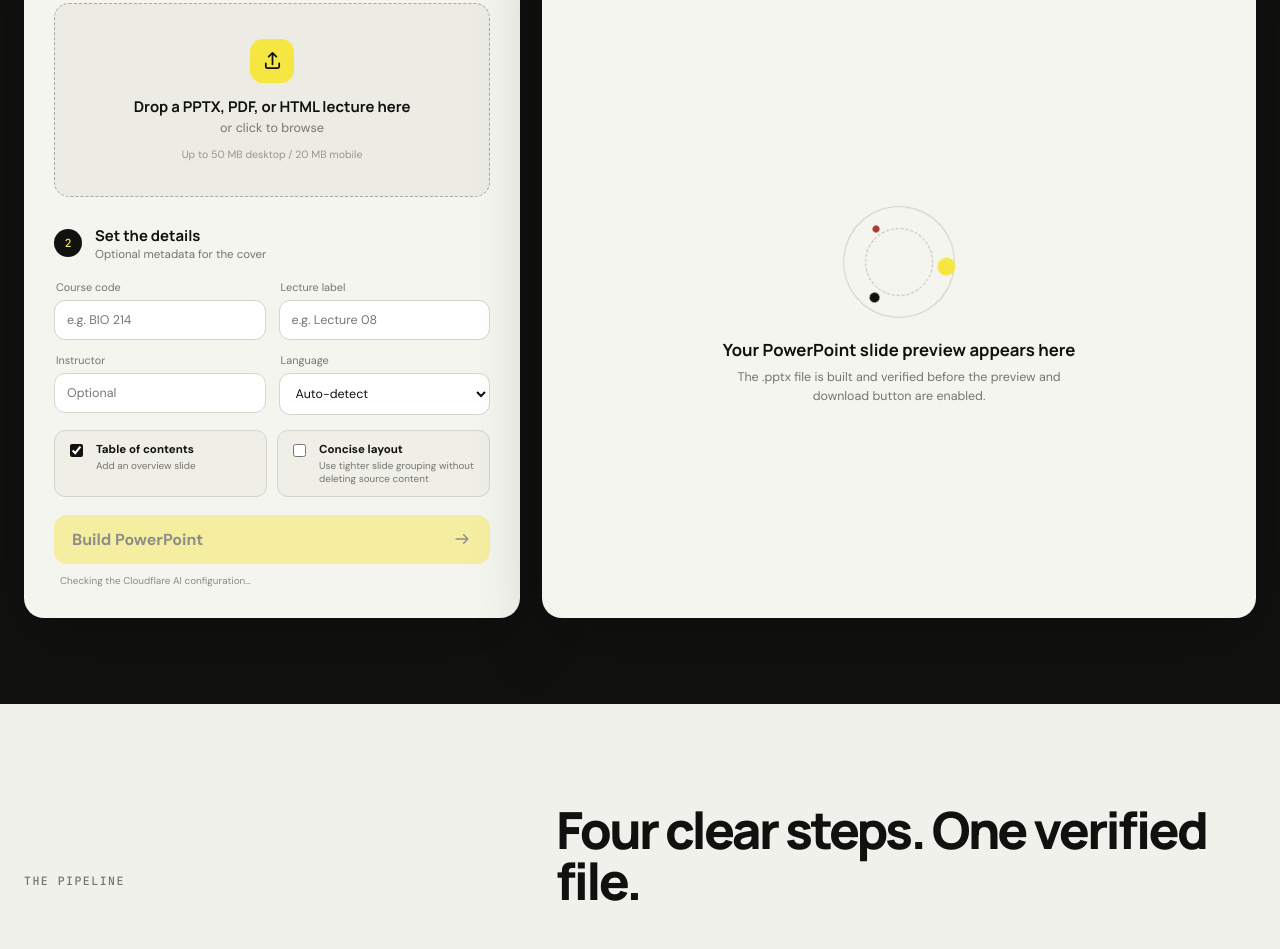
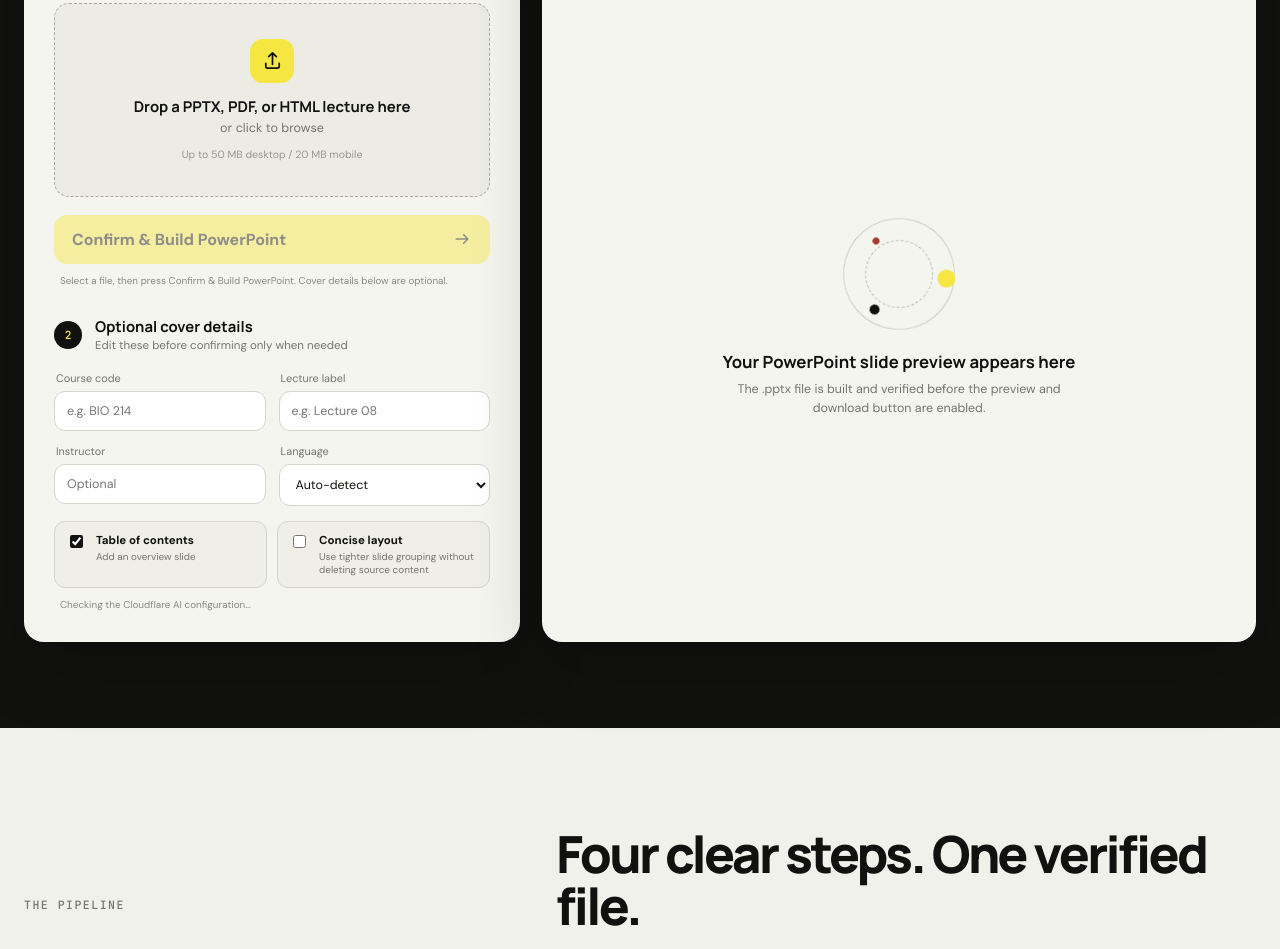
Before and after one commit to hatemkhaleefah3-ui/jang, a website with bundled scripts: page index.html in a window 1280 px wide. Shown: the part 1038-1987 px from the top of the page. Built offline with nearby package versions, Linux system fonts and the light colour scheme; a script that the page names is missing; files whose address does not match are found by name.

Commit message:
Make the confirm action immediately visible

```diff
--- a/index.html
+++ b/index.html
@@ -90,9 +90,20 @@
             <button class="icon-button" id="removeFile" type="button" aria-label="Remove selected file">×</button>
           </div>
 
+          <div id="turnstileArea" class="turnstile-area" hidden>
+            <p>Verification protects the Gemini quota from automated abuse.</p>
+            <div id="turnstileWidget"></div>
+          </div>
+
+          <button class="primary-button confirm-button" id="processButton" type="button" disabled>
+            <span>Confirm &amp; Build PowerPoint</span>
+            <svg viewBox="0 0 24 24" fill="none" aria-hidden="true"><path d="M5 12h14m-5-5 5 5-5 5" stroke="currentColor" stroke-width="1.8" stroke-linecap="round" stroke-linejoin="round"/></svg>
+          </button>
+          <p class="control-note confirm-note">Select a file, then press Confirm &amp; Build PowerPoint. Cover details below are optional.</p>
+
           <div class="step-heading settings-heading">
             <span>2</span>
-            <div><strong>Set the details</strong><small>Optional metadata for the cover</small></div>
+            <div><strong>Optional cover details</strong><small>Edit these before confirming only when needed</small></div>
           </div>
 
           <div class="form-grid">
@@ -114,16 +125,6 @@
             <label class="check-option"><input id="includeToc" type="checkbox" checked /><span><b>Table of contents</b><small>Add an overview slide</small></span></label>
             <label class="check-option"><input id="conciseMode" type="checkbox" /><span><b>Concise layout</b><small>Use tighter slide grouping without deleting source content</small></span></label>
           </div>
-
-          <div id="turnstileArea" class="turnstile-area" hidden>
-            <p>Verification protects the Gemini quota from automated abuse.</p>
-            <div id="turnstileWidget"></div>
-          </div>
-
-          <button class="primary-button" id="processButton" type="button" disabled>
-            <span>Build PowerPoint</span>
-            <svg viewBox="0 0 24 24" fill="none" aria-hidden="true"><path d="M5 12h14m-5-5 5 5-5 5" stroke="currentColor" stroke-width="1.8" stroke-linecap="round" stroke-linejoin="round"/></svg>
-          </button>
           <p class="control-note" id="aiSetupHint">Checking the Cloudflare AI configuration…</p>
         </section>
 
```
